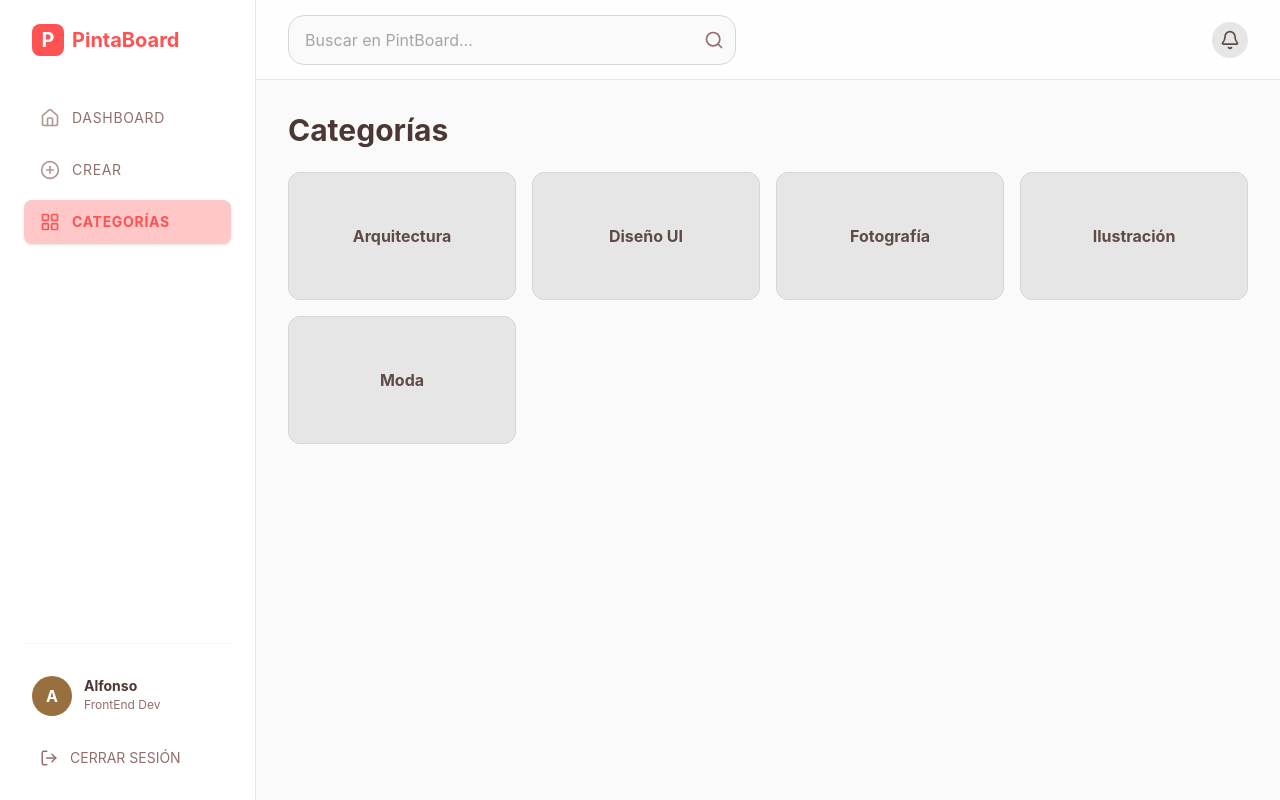
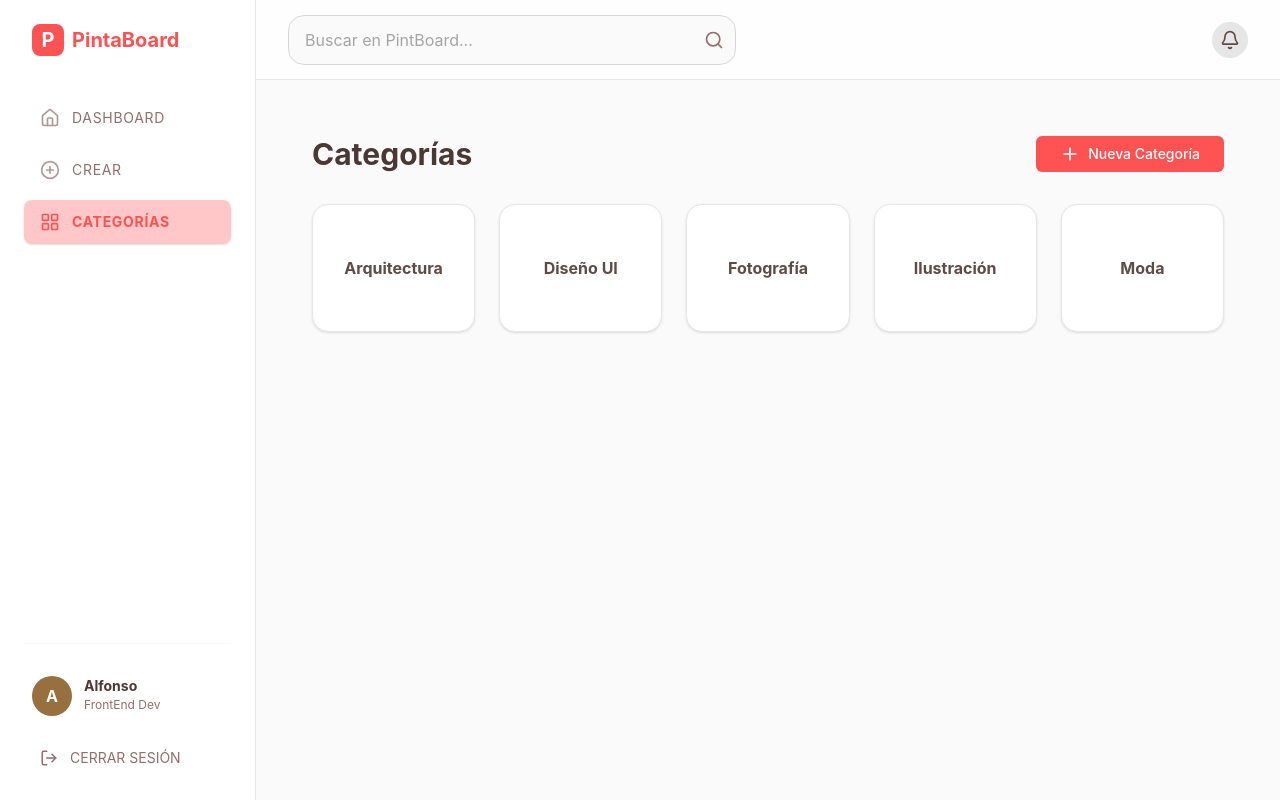
Before and after one commit to JoseAlfonsoB/PintBoard-FrontEnd, a React (Vite) app: page /app/categorias in a window 1280 px wide. Built offline with nearby package versions, Linux system fonts and the light colour scheme.

Commit message:
UPDATE: Se agrego un botón para poder crear nuevas categorías en el sistema, y además de eso se agregarón las opciones para poder 'Editar' y 'Eliminar' categorías.

```diff
--- a/src/pages/Categorias.jsx
+++ b/src/pages/Categorias.jsx
@@ -1,18 +1,130 @@
-import React from 'react';
+// src/pages/Categorias.jsx
+import React, { useState } from 'react';
+import { Plus, X, Tag, MoreVertical, Edit2, Trash2 } from 'lucide-react';
+import Button from '../components/atoms/Button';
+import Input from '../components/atoms/Input';
+import IconButton from '../components/atoms/IconButton'; // Reutilizando tu átomo
 
 const Categorias = () => {
-  const cats = ["Arquitectura", "Diseño UI", "Fotografía", "Ilustración", "Moda"];
+  const [cats, setCats] = useState(["Arquitectura", "Diseño UI", "Fotografía", "Ilustración", "Moda"]);
+  const [isModalOpen, setIsModalOpen] = useState(false);
+  const [newCatName, setNewCatName] = useState("");
+
+  // Estados para gestión de menús y edición
+  const [activeMenu, setActiveMenu] = useState(null); // Guarda el índice de la categoría con el menú abierto
+  const [editingIndex, setEditingIndex] = useState(null);
+
+  const handleAddCategory = (e) => {
+    e.preventDefault();
+    if (newCatName.trim() !== "") {
+      if (editingIndex !== null) {
+        // Lógica de Edición
+        const updatedCats = [...cats];
+        updatedCats[editingIndex] = newCatName;
+        setCats(updatedCats);
+      } else {
+        // Lógica de Creación
+        setCats([...cats, newCatName]);
+      }
+      closeModal();
+    }
+  };
+
+  const handleDelete = (index) => {
+    const filteredCats = cats.filter((_, i) => i !== index);
+    setCats(filteredCats);
+    setActiveMenu(null);
+  };
+
+  const openEditModal = (index) => {
+    setEditingIndex(index);
+    setNewCatName(cats[index]);
+    setIsModalOpen(true);
+    setActiveMenu(null);
+  };
+
+  const closeModal = () => {
+    setIsModalOpen(false);
+    setNewCatName("");
+    setEditingIndex(null);
+  };
 
   return (
-    <div className="animate-fadeIn">
-      <h2 className="text-3xl font-bold text-CafeSecondary-500 font-lato mb-6">Categorías</h2>
-      <div className="grid grid-cols-2 md:grid-cols-4 gap-4">
-        {cats.map(cat => (
-          <div key={cat} className="h-32 bg-Neutral-200 rounded-xl flex items-center justify-center font-bold text-CafeSecondary-400 hover:bg-redPrimary-100 hover:text-redPrimary-300 transition-all cursor-pointer border border-Neutral-300">
+    <div className="animate-fadeIn p-6">
+      <div className="flex justify-between items-center mb-8">
+        <h2 className="text-3xl font-bold text-CafeSecondary-500 font-lato">Categorías</h2>
+        <Button onClick={() => setIsModalOpen(true)} variant="primary" className="flex items-center gap-2 rounded-full px-6">
+          <Plus size={20} /> Nueva Categoría
+        </Button>
+      </div>
+
+      <div className="grid grid-cols-2 md:grid-cols-4 lg:grid-cols-5 gap-6">
+        {cats.map((cat, index) => (
+          <div
+            key={index}
+            className="group relative h-32 bg-white rounded-2xl flex items-center justify-center font-bold text-CafeSecondary-400 border border-Neutral-200 shadow-sm hover:shadow-md transition-all"
+          >
             {cat}
+
+            {/* Botón de Menú (Solo visible al hacer hover o si está activo) */}
+            <div className="absolute top-2 right-2 opacity-0 group-hover:opacity-100 transition-opacity">
+              <button
+                onClick={() => setActiveMenu(activeMenu === index ? null : index)}
+                className="p-1 hover:bg-Neutral-100 rounded-full text-CafeSecondary-300"
+              >
+                <MoreVertical size={18} />
+              </button>
+            </div>
+
+            {/* Menú Desplegable (Dropdown) */}
+            {activeMenu === index && (
+              <div className="absolute top-10 right-2 bg-white border border-Neutral-200 shadow-xl rounded-xl py-2 z-10 w-32 animate-fadeIn">
+                <button
+                  onClick={() => openEditModal(index)}
+                  className="w-full flex items-center gap-3 px-4 py-2 text-xs font-bold text-CafeSecondary-400 hover:bg-Neutral-50 hover:text-redPrimary-300 transition-colors"
+                >
+                  <Edit2 size={14} /> Editar
+                </button>
+                <button
+                  onClick={() => handleDelete(index)}
+                  className="w-full flex items-center gap-3 px-4 py-2 text-xs font-bold text-red-500 hover:bg-red-50 transition-colors"
+                >
+                  <Trash2 size={14} /> Eliminar
+                </button>
+              </div>
+            )}
           </div>
         ))}
       </div>
+
+      {/* Modal Reutilizable para Crear/Editar */}
+      {isModalOpen && (
+        <div className="fixed inset-0 z-[110] flex items-center justify-center p-4 animate-fadeIn">
+          <div className="absolute inset-0 bg-black/20 backdrop-blur-sm" onClick={closeModal}></div>
+          <div className="relative bg-white w-full max-w-sm rounded-[2.5rem] p-8 shadow-2xl animate-slideUp">
+            <button onClick={closeModal} className="absolute top-6 right-6 text-CafeSecondary-200 hover:text-redPrimary-300">
+              <X size={20} />
+            </button>
+            <div className="text-center mb-6">
+              <h3 className="text-2xl font-bold text-CafeSecondary-500">
+                {editingIndex !== null ? 'Editar Categoría' : 'Nueva Categoría'}
+              </h3>
+            </div>
+            <form onSubmit={handleAddCategory} className="space-y-4">
+              <Input
+                icon={Tag}
+                placeholder="Nombre de la categoría"
+                value={newCatName}
+                onChange={(e) => setNewCatName(e.target.value)}
+                required
+              />
+              <Button variant="primary" type="submit" className="w-full py-3 rounded-xl font-bold">
+                {editingIndex !== null ? 'Guardar cambios' : 'Crear Categoría'}
+              </Button>
+            </form>
+          </div>
+        </div>
+      )}
     </div>
   );
 };
```
